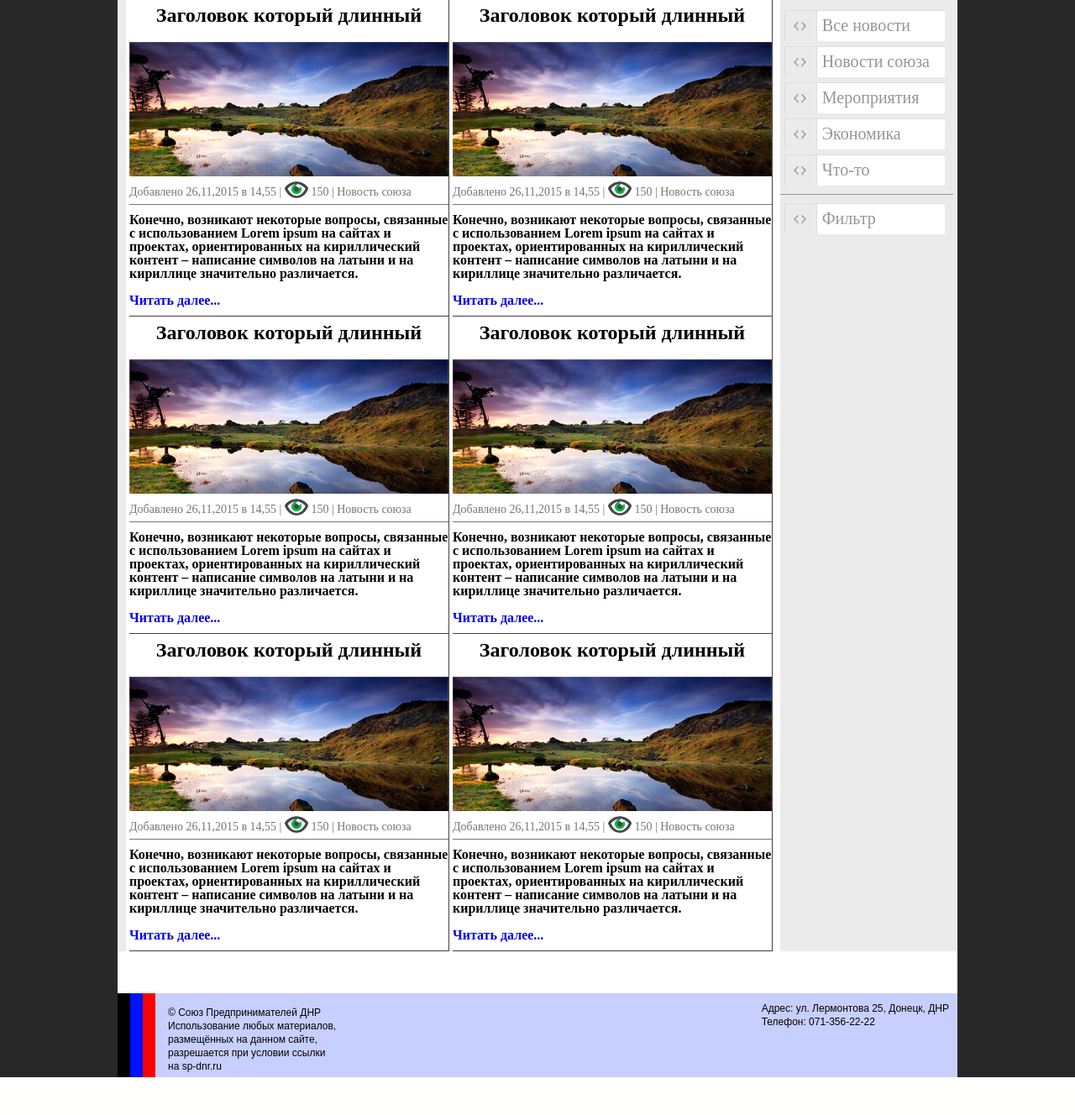
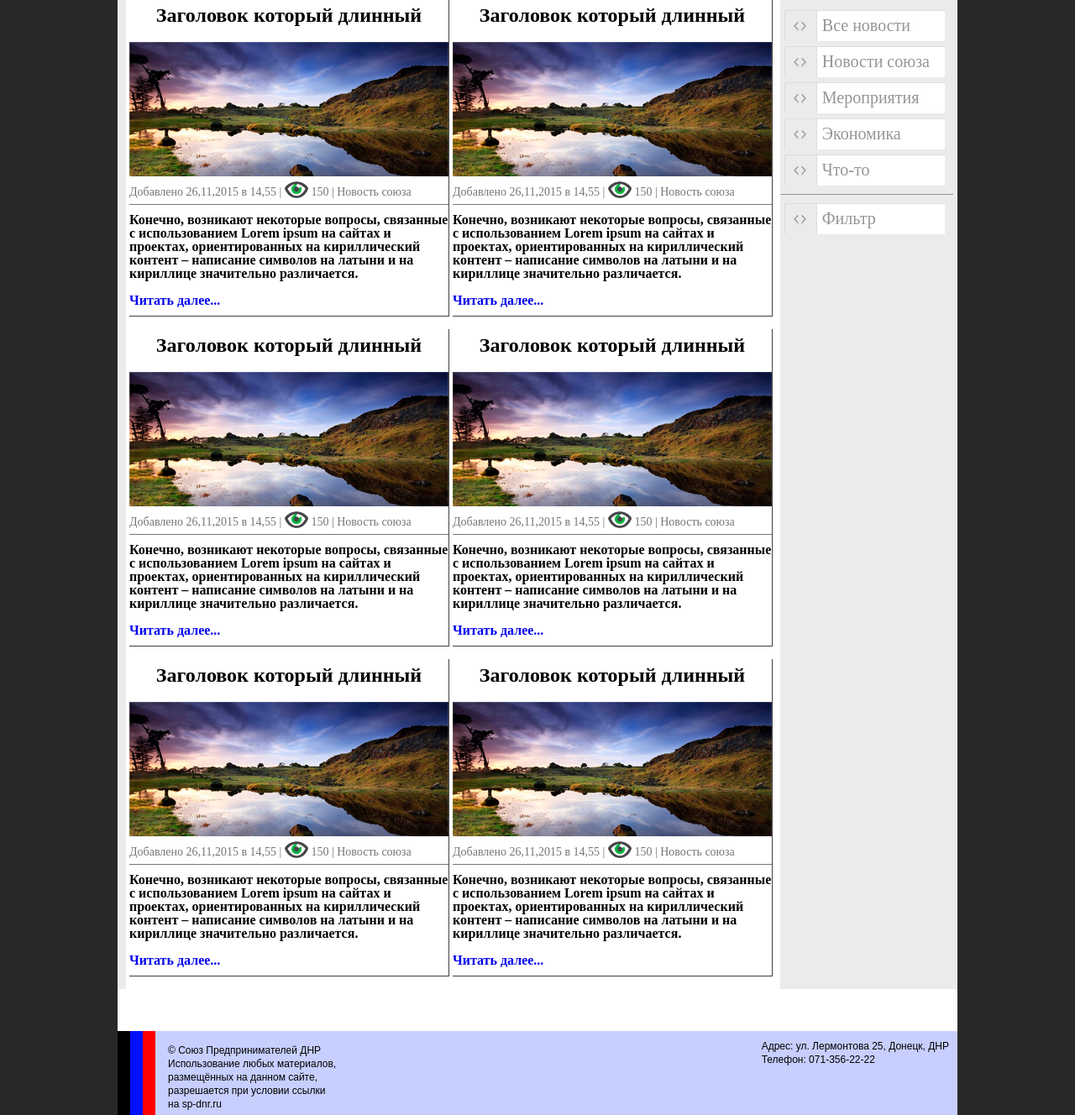
Before and after one commit to Klym/sp-dnr, a PHP site: page /news.php in a window 1280 px wide. Shown: the part 236-1564 px from the top of the page at 84% size. Before the commit the page ends 1519 px from the top, so only its background shows below. Run offline with PHP 8.4, Linux system fonts and the light colour scheme.

Commit message:
finish news styles

```diff
--- a/css/style.css
+++ b/css/style.css
@@ -176,11 +176,8 @@ article a:hover {
 	margin-left:4px;
 	border-bottom:1px solid #404040;
 	border-right:1px solid #404040;
+	margin-bottom:15px;
 }
-
-/*#news > section > article:nth-child(even) {
-	padding-bottom:40px;
-}*/
 
 #news > section > article .newsTitle {
 	font-size:24px;
```
